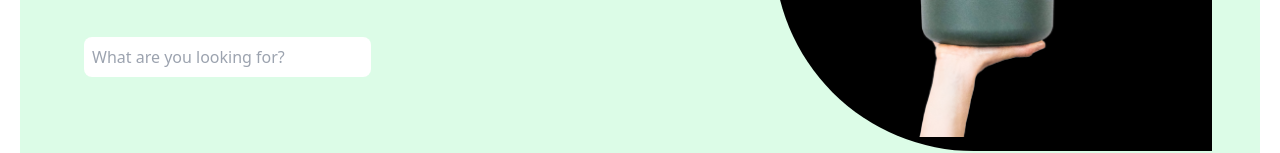
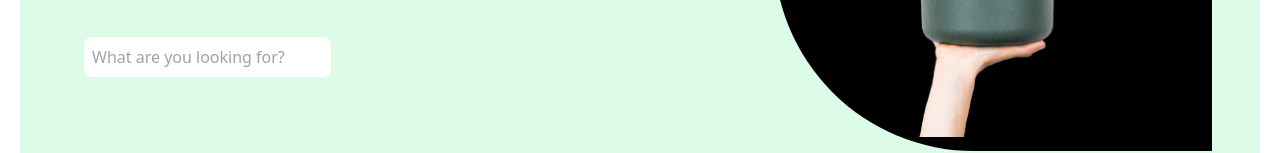
Before and after one commit to Zoirbek1/Zoirbek111, a plain HTML site: page index.html in a window 1280 px wide. Shown: the part 481-634 px from the top of the page. Drawn offline with nearby package versions, Linux system fonts and the light colour scheme.

Commit message:
Add files via upload

```diff
--- a/index.html
+++ b/index.html
@@ -65,7 +65,7 @@
               </div>
               <div class="">
                 <input
-                  class="px-2 mt-10 pr-12 py-2 rounded-lg"
+                  class="px-2 mt-10  py-2 rounded-lg"
                   placeholder="What are you looking for?"
                   type="text"
                 />
```
